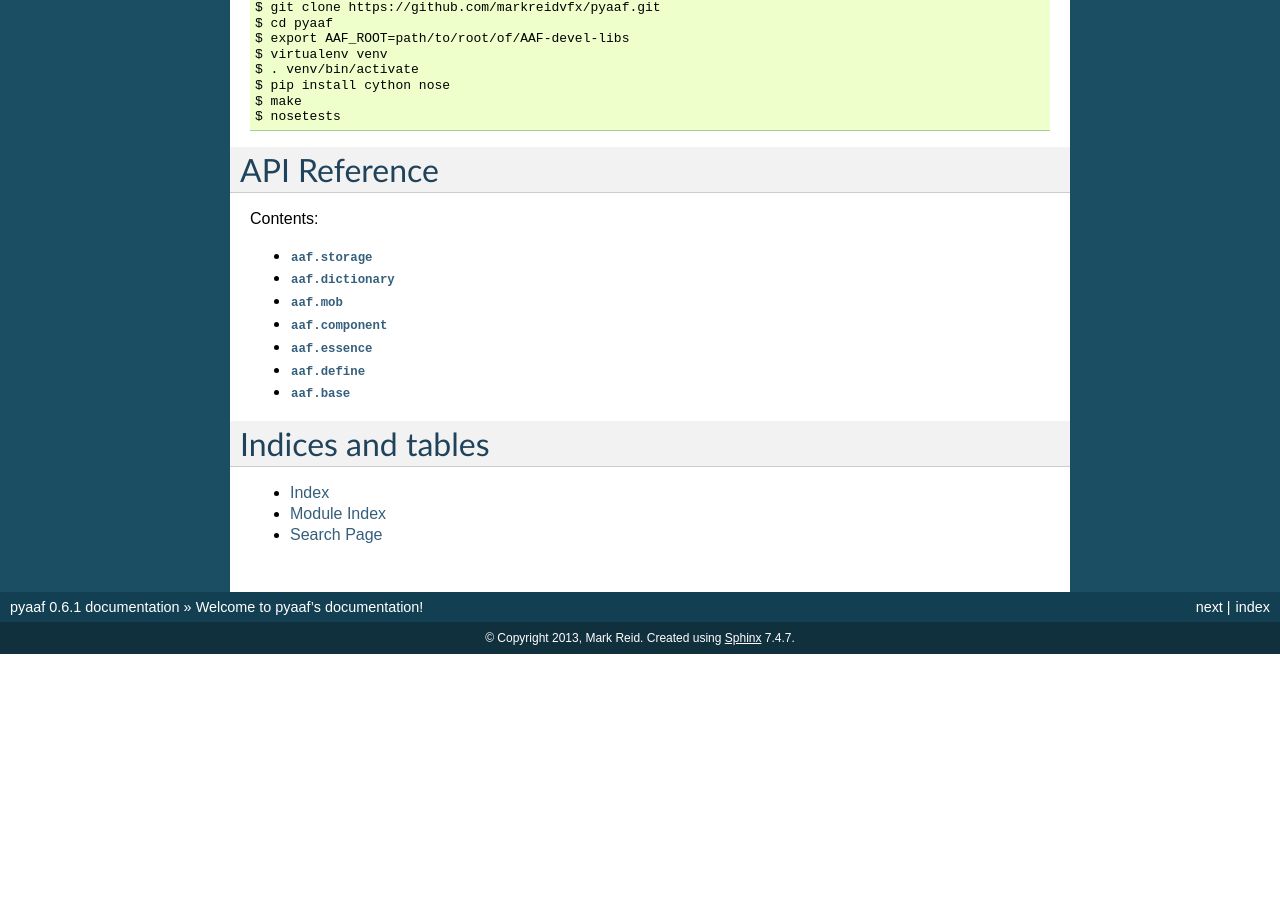
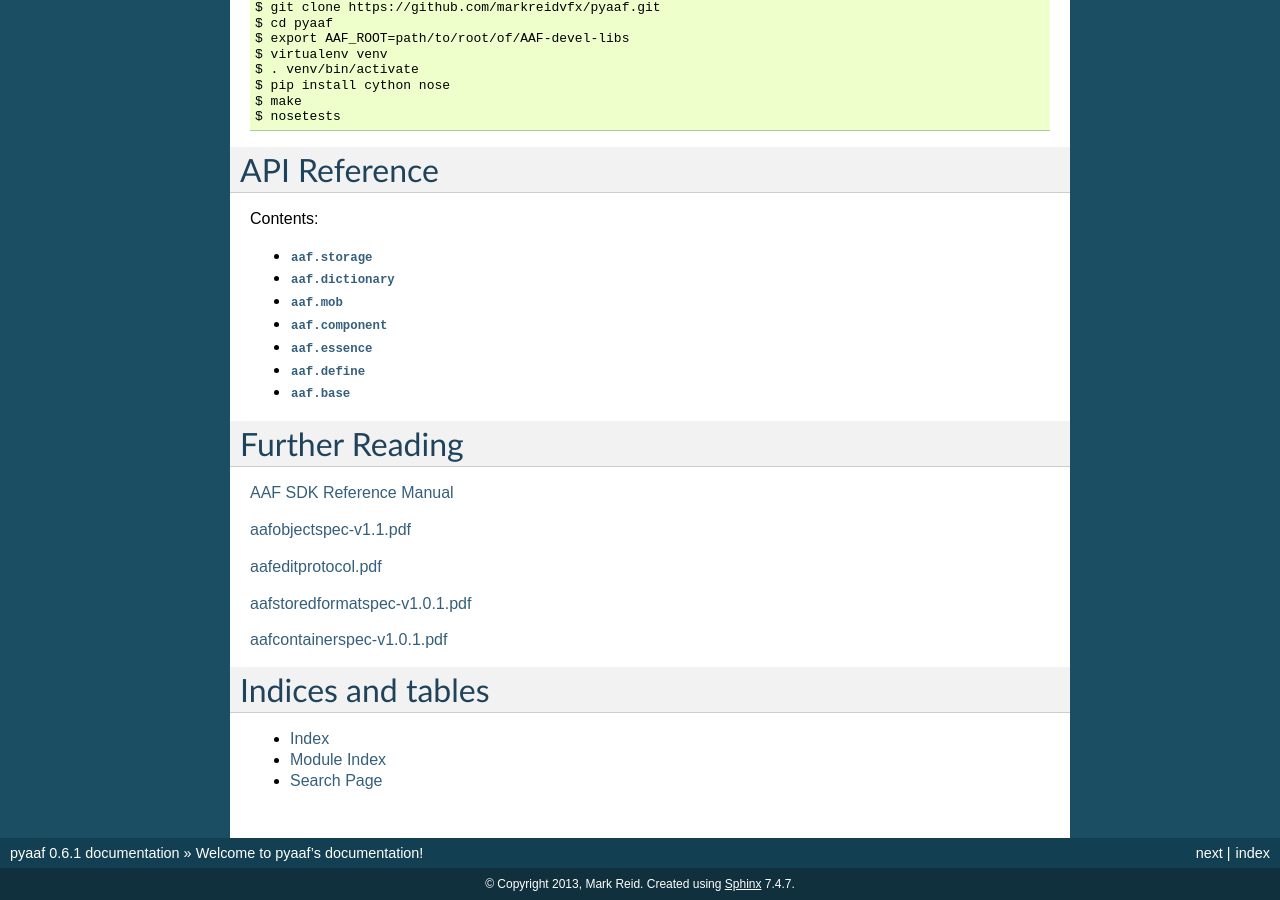
Before and after one commit to markreidvfx/pyaaf, a Sphinx documentation site: the page built from docs/index.rst, in a window 1280 px wide and 900 px high, scrolled down 699 px. Built offline with Sphinx 7.4.7, drawn with Linux system fonts in a browser that asks for light colours; before the commit the page ends 1353 px from its top, so only the background shows below that.

Commit message:
added futher reading

```diff
--- a/docs/index.rst
+++ b/docs/index.rst
@@ -82,6 +82,18 @@ Contents:
    api/define
    api/base
 
+Further Reading
+===============
+
+`AAF SDK Reference Manual <http://aaf.sourceforge.net/docs>`_
+
+`aafobjectspec-v1.1.pdf <http://aaf.cvs.sourceforge.net/viewvc/aaf/AAF/doc/aafobjectspec-v1.1.pdf>`_
+
+`aafeditprotocol.pdf <http://aaf.cvs.sourceforge.net/viewvc/aaf/AAF/doc/aafeditprotocol.pdf>`_
+
+`aafstoredformatspec-v1.0.1.pdf <http://aaf.cvs.sourceforge.net/viewvc/aaf/AAF/doc/aafstoredformatspec-v1.0.1.pdf>`_
+
+`aafcontainerspec-v1.0.1.pdf <http://aaf.cvs.sourceforge.net/viewvc/aaf/AAF/doc/aafcontainerspec-v1.0.1.pdf>`_
 
 
 Indices and tables
```
